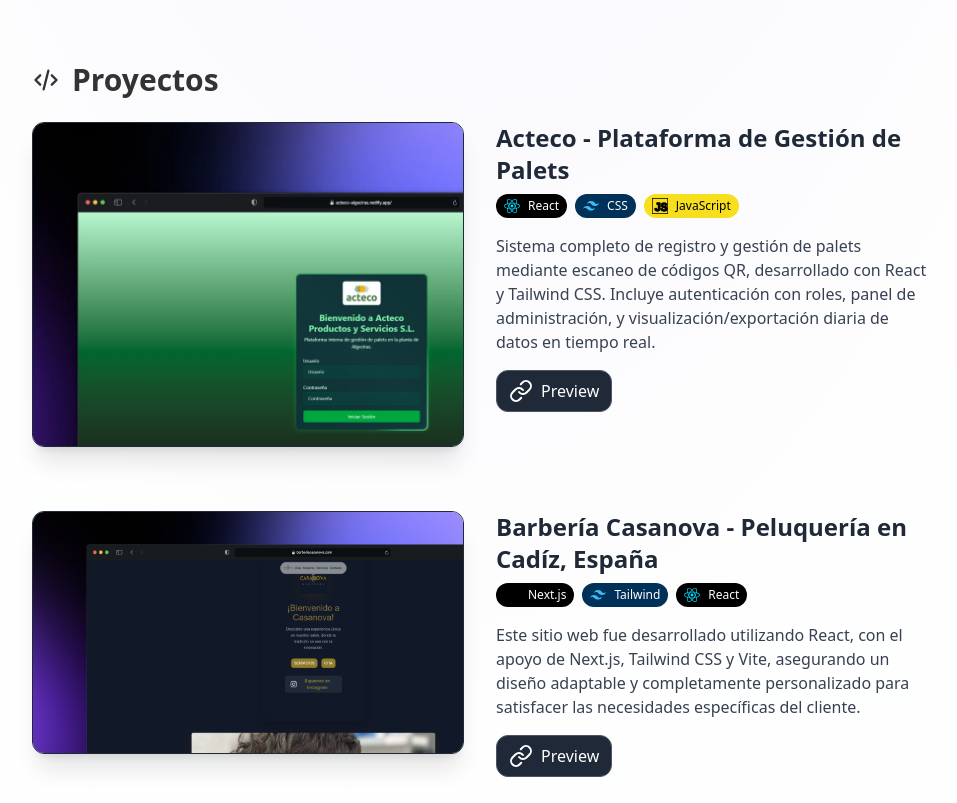
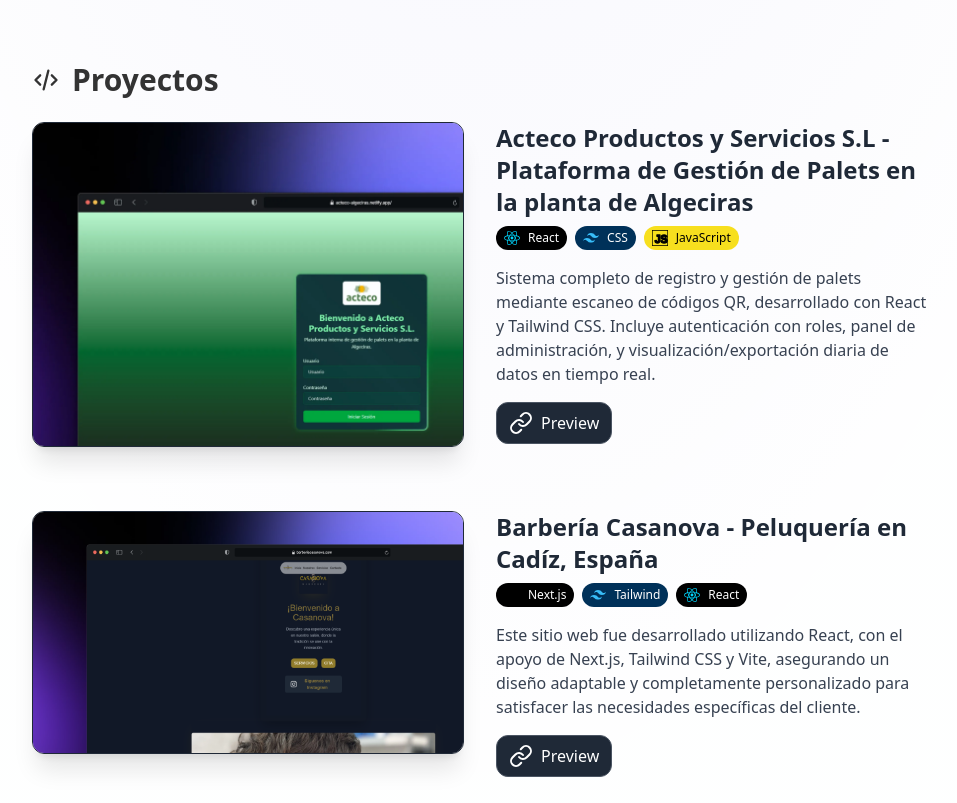
Before and after one commit to EliasHania/portfolio, an Astro site: page / in a window 1280 px wide. Shown: the part 1920-2723 px from the top of the page, without its empty margins (160-1117 px from the left). Built offline with nearby package versions, Linux system fonts and the light colour scheme; Astro itself is replaced by a stand-in of ours.

Commit message:
Añadido pequeño detalle en texto de un proyecto

```diff
--- a/src/components/Projects.astro
+++ b/src/components/Projects.astro
@@ -53,7 +53,8 @@
 };
 const PROJECTS = [
   {
-    title: "Acteco - Plataforma de Gestión de Palets",
+    title:
+      "Acteco Productos y Servicios S.L - Plataforma de Gestión de Palets en la planta de Algeciras",
     description:
       "Sistema completo de registro y gestión de palets mediante escaneo de códigos QR, desarrollado con React y Tailwind CSS. Incluye autenticación con roles, panel de administración, y visualización/exportación diaria de datos en tiempo real.",
     link: "https://acteco-algeciras.netlify.app/",
```
